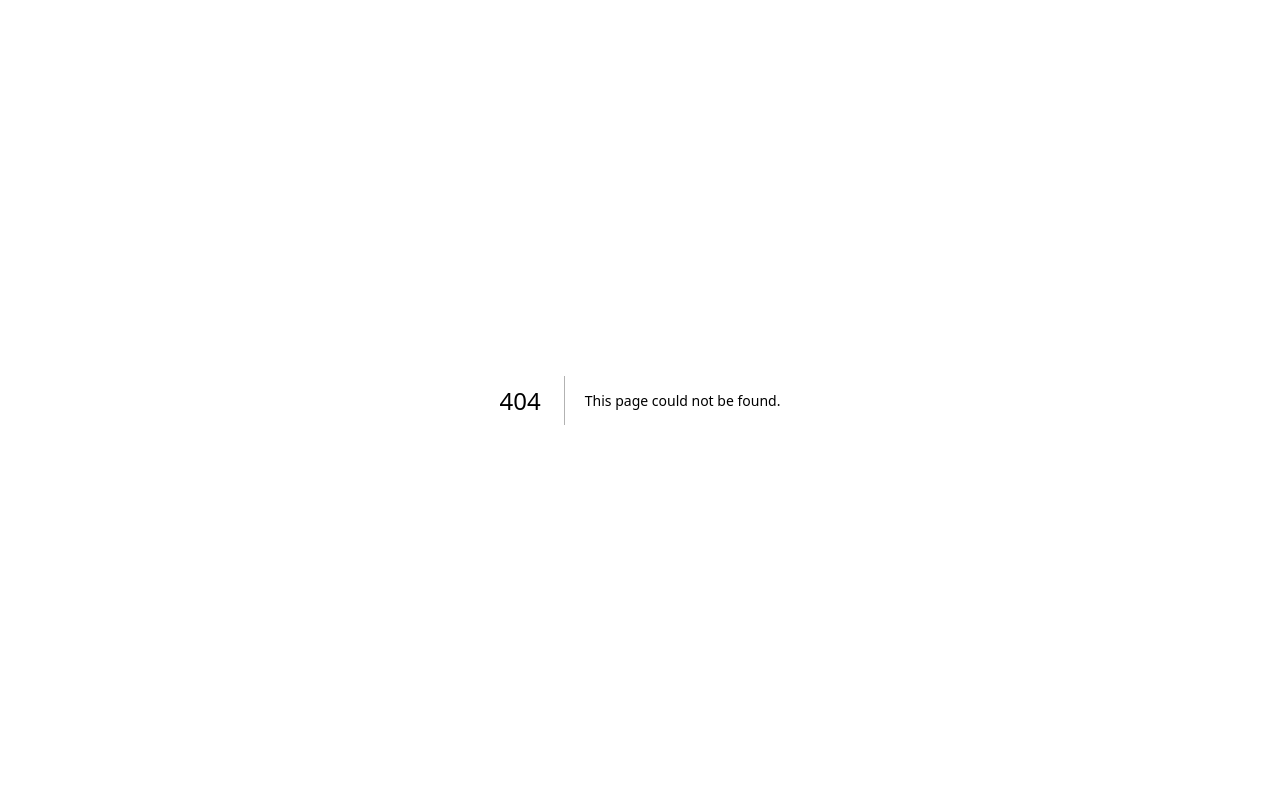
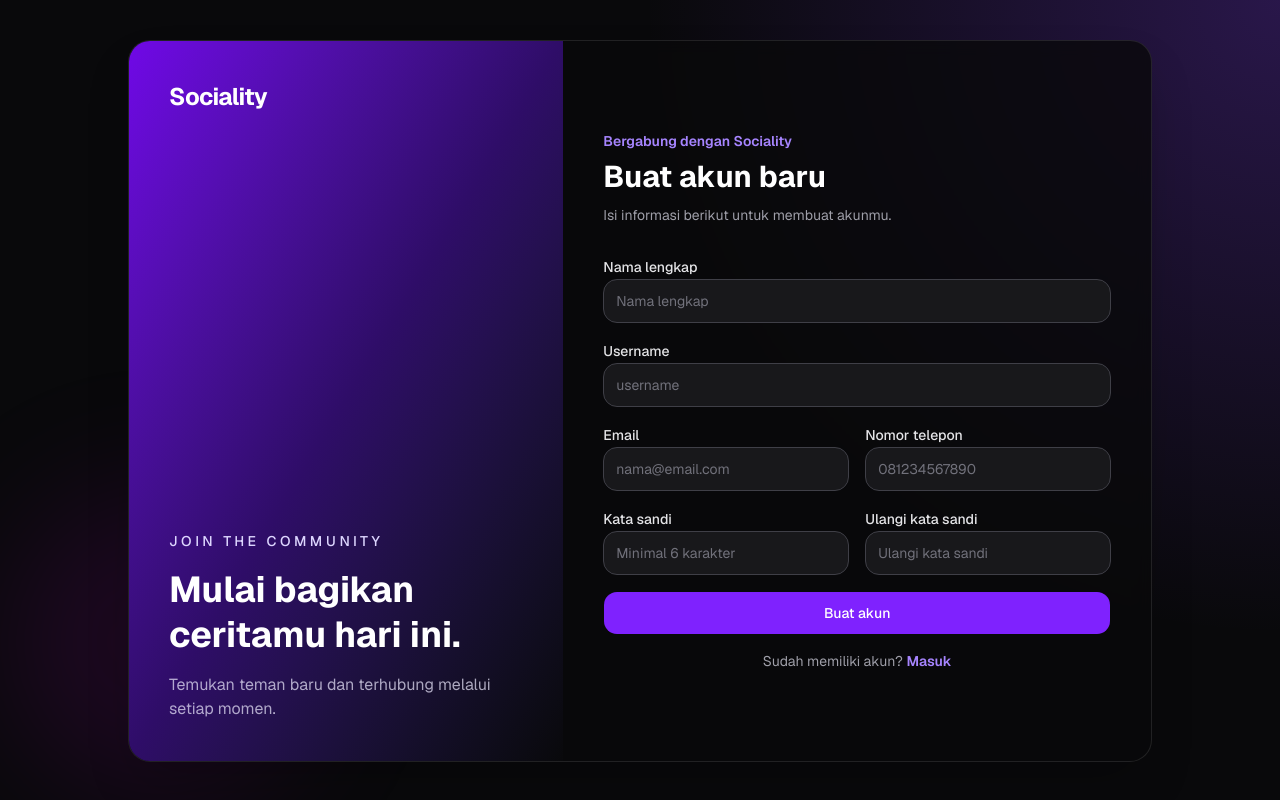
Before and after one commit to thesar1305/sociality-frontend-mvp-thesar1305, a Next.js app: page /register in a window 1280 px wide. Before the commit this address had no page. Built offline with nearby package versions, Linux system fonts and the light colour scheme; no server answers.

Commit message:
feat: add user registration flow

```diff
--- a/src/app/login/page.tsx
+++ b/src/app/login/page.tsx
@@ -8,7 +8,10 @@ export const metadata: Metadata = {
   description: 'Masuk ke akun Sociality.',
 };
 
-export default function LoginPage() {
+export default async function LoginPage({ searchParams }: LoginPageProps) {
+  const { registered } = await searchParams;
+  const registrationSuccess = registered === '1';
+
   return (
     <main className='relative flex min-h-screen items-center justify-center overflow-hidden bg-zinc-950 px-4 py-10 text-white'>
       <div className='absolute inset-0 bg-[radial-gradient(circle_at_top_left,_rgba(124,58,237,0.28),_transparent_42%)]' />
@@ -50,10 +53,16 @@ export default function LoginPage() {
               Gunakan email dan kata sandi yang telah terdaftar.
             </p>
 
-            <LoginForm />
+            <LoginForm registrationSuccess={registrationSuccess} />
           </div>
         </div>
       </section>
     </main>
   );
 }
+
+type LoginPageProps = {
+  searchParams: Promise<{
+    registered?: string | string[];
+  }>;
+};
--- /dev/null
+++ b/src/app/register/page.tsx
@@ -0,0 +1,59 @@
+import type { Metadata } from 'next';
+import Link from 'next/link';
+
+import { RegisterForm } from '@/components/sociality/register-form';
+
+export const metadata: Metadata = {
+  title: 'Daftar | Sociality',
+  description: 'Buat akun Sociality.',
+};
+
+export default function RegisterPage() {
+  return (
+    <main className='relative flex min-h-screen items-center justify-center overflow-hidden bg-zinc-950 px-4 py-10 text-white'>
+      <div className='absolute inset-0 bg-[radial-gradient(circle_at_top_right,_rgba(124,58,237,0.28),_transparent_42%)]' />
+      <div className='absolute bottom-0 left-0 size-80 rounded-full bg-fuchsia-600/10 blur-3xl' />
+
+      <section className='relative z-10 grid w-full max-w-5xl overflow-hidden rounded-3xl border border-white/10 bg-zinc-950/80 shadow-2xl backdrop-blur lg:grid-cols-[0.85fr_1.15fr]'>
+        <div className='hidden min-h-[720px] flex-col justify-between bg-gradient-to-br from-violet-700 via-violet-950 to-zinc-950 p-10 lg:flex'>
+          <Link href='/' className='text-2xl font-bold tracking-tight'>
+            Sociality
+          </Link>
+
+          <div>
+            <p className='text-sm font-medium uppercase tracking-[0.25em] text-violet-200'>
+              Join the community
+            </p>
+            <h1 className='mt-4 text-4xl font-bold leading-tight'>
+              Mulai bagikan ceritamu hari ini.
+            </h1>
+            <p className='mt-4 text-violet-100/70'>
+              Temukan teman baru dan terhubung melalui setiap momen.
+            </p>
+          </div>
+        </div>
+
+        <div className='flex min-h-[720px] items-center p-6 sm:p-10'>
+          <div className='mx-auto w-full max-w-xl'>
+            <Link
+              href='/'
+              className='mb-8 inline-block text-xl font-bold tracking-tight lg:hidden'
+            >
+              Sociality
+            </Link>
+
+            <p className='text-sm font-semibold text-violet-400'>
+              Bergabung dengan Sociality
+            </p>
+            <h2 className='mt-2 text-3xl font-bold'>Buat akun baru</h2>
+            <p className='mb-7 mt-2 text-sm leading-6 text-zinc-400'>
+              Isi informasi berikut untuk membuat akunmu.
+            </p>
+
+            <RegisterForm />
+          </div>
+        </div>
+      </section>
+    </main>
+  );
+}
--- a/src/components/sociality/login-form.tsx
+++ b/src/components/sociality/login-form.tsx
@@ -11,17 +11,21 @@ import { Button } from '@/components/ui/button';
 import { loginUser } from '@/lib/api/auth';
 import { getApiErrorMessage } from '@/lib/api/client';
 import { saveAccessToken } from '@/lib/auth/storage';
-import { setSession } from '@/lib/store/auth-slice';
-import { useAppDispatch, useAppSelector } from '@/lib/store/hooks';
+
+import { useAppSelector } from '@/lib/store/hooks';
 import { loginSchema, type LoginFormValues } from '@/lib/validation/auth';
 import { extractAccessToken } from '@/types/auth';
 
 const inputClassName =
   'h-11 w-full rounded-xl border border-zinc-700 bg-zinc-900 px-3 text-sm text-white outline-none transition placeholder:text-zinc-500 focus:border-violet-500 focus:ring-2 focus:ring-violet-500/20';
 
-export function LoginForm() {
+type LoginFormProps = {
+  registrationSuccess?: boolean;
+};
+
+export function LoginForm({ registrationSuccess = false }: LoginFormProps) {
   const router = useRouter();
-  const dispatch = useAppDispatch();
+
   const { isAuthenticated, isHydrated } = useAppSelector((state) => state.auth);
   const [formError, setFormError] = useState<string | null>(null);
 
@@ -45,8 +49,7 @@ export function LoginForm() {
     },
     onSuccess: (token) => {
       saveAccessToken(token);
-      dispatch(setSession(token));
-      router.replace('/');
+      window.location.replace('/');
     },
     onError: (error) => {
       setFormError(getApiErrorMessage(error));
@@ -66,6 +69,14 @@ export function LoginForm() {
 
   return (
     <form className='space-y-5' onSubmit={onSubmit} noValidate>
+      {registrationSuccess ? (
+        <p
+          role='status'
+          className='rounded-xl border border-emerald-500/40 bg-emerald-500/10 px-3 py-2 text-sm text-emerald-300'
+        >
+          Akun berhasil dibuat. Silakan masuk.
+        </p>
+      ) : null}
       {formError ? (
         <p
           role='alert'
--- /dev/null
+++ b/src/components/sociality/register-form.tsx
@@ -0,0 +1,204 @@
+'use client';
+
+import { zodResolver } from '@hookform/resolvers/zod';
+import { useMutation } from '@tanstack/react-query';
+import Link from 'next/link';
+
+import { useState } from 'react';
+import { useForm } from 'react-hook-form';
+
+import { Button } from '@/components/ui/button';
+import { registerUser } from '@/lib/api/auth';
+import { getApiErrorMessage } from '@/lib/api/client';
+import { registerSchema, type RegisterFormValues } from '@/lib/validation/auth';
+
+const inputClassName =
+  'h-11 w-full rounded-xl border border-zinc-700 bg-zinc-900 px-3 text-sm text-white outline-none transition placeholder:text-zinc-500 focus:border-violet-500 focus:ring-2 focus:ring-violet-500/20';
+
+export function RegisterForm() {
+  const [formError, setFormError] = useState<string | null>(null);
+
+  const {
+    register,
+    handleSubmit,
+    formState: { errors },
+  } = useForm<RegisterFormValues>({
+    resolver: zodResolver(registerSchema),
+    defaultValues: {
+      name: '',
+      username: '',
+      email: '',
+      phone: '',
+      password: '',
+      confirmPassword: '',
+    },
+  });
+
+  const registerMutation = useMutation({
+    mutationFn: registerUser,
+    onSuccess: () => {
+      window.location.replace('/login?registered=1');
+    },
+    onError: (error) => {
+      setFormError(getApiErrorMessage(error));
+    },
+  });
+
+  const onSubmit = handleSubmit((values) => {
+    setFormError(null);
+    registerMutation.mutate(values);
+  });
+
+  return (
+    <form className='space-y-4' onSubmit={onSubmit} noValidate>
+      {formError ? (
+        <p
+          role='alert'
+          className='rounded-xl border border-red-500/40 bg-red-500/10 px-3 py-2 text-sm text-red-300'
+        >
+          {formError}
+        </p>
+      ) : null}
+
+      <div className='space-y-2'>
+        <label htmlFor='name' className='text-sm font-medium text-zinc-200'>
+          Nama lengkap
+        </label>
+        <input
+          id='name'
+          autoComplete='name'
+          placeholder='Nama lengkap'
+          aria-invalid={Boolean(errors.name)}
+          className={inputClassName}
+          {...register('name')}
+        />
+        {errors.name ? (
+          <p className='text-sm text-red-400'>{errors.name.message}</p>
+        ) : null}
+      </div>
+
+      <div className='space-y-2'>
+        <label htmlFor='username' className='text-sm font-medium text-zinc-200'>
+          Username
+        </label>
+        <input
+          id='username'
+          autoComplete='username'
+          placeholder='username'
+          aria-invalid={Boolean(errors.username)}
+          className={inputClassName}
+          {...register('username')}
+        />
+        {errors.username ? (
+          <p className='text-sm text-red-400'>{errors.username.message}</p>
+        ) : null}
+      </div>
+
+      <div className='grid gap-4 sm:grid-cols-2'>
+        <div className='space-y-2'>
+          <label htmlFor='email' className='text-sm font-medium text-zinc-200'>
+            Email
+          </label>
+          <input
+            id='email'
+            type='email'
+            autoComplete='email'
+            placeholder='nama@email.com'
+            aria-invalid={Boolean(errors.email)}
+            className={inputClassName}
+            {...register('email')}
+          />
+          {errors.email ? (
+            <p className='text-sm text-red-400'>{errors.email.message}</p>
+          ) : null}
+        </div>
+
+        <div className='space-y-2'>
+          <label htmlFor='phone' className='text-sm font-medium text-zinc-200'>
+            Nomor telepon
+          </label>
+          <input
+            id='phone'
+            type='tel'
+            autoComplete='tel'
+            placeholder='081234567890'
+            aria-invalid={Boolean(errors.phone)}
+            className={inputClassName}
+            {...register('phone')}
+          />
+          {errors.phone ? (
+            <p className='text-sm text-red-400'>{errors.phone.message}</p>
+          ) : null}
+        </div>
+      </div>
+
+      <div className='grid gap-4 sm:grid-cols-2'>
+        <div className='space-y-2'>
+          <label
+            htmlFor='password'
+            className='text-sm font-medium text-zinc-200'
+          >
+            Kata sandi
+          </label>
+          <input
+            id='password'
+            type='password'
+            autoComplete='new-password'
+            placeholder='Minimal 6 karakter'
+            aria-invalid={Boolean(errors.password)}
+            className={inputClassName}
+            {...register('password')}
+          />
+          {errors.password ? (
+            <p className='text-sm text-red-400'>{errors.password.message}</p>
+          ) : null}
+        </div>
+
+        <div className='space-y-2'>
+          <label
+            htmlFor='confirmPassword'
+            className='text-sm font-medium text-zinc-200'
+          >
+            Ulangi kata sandi
+          </label>
+          <input
+            id='confirmPassword'
+            type='password'
+            autoComplete='new-password'
+            placeholder='Ulangi kata sandi'
+            aria-invalid={Boolean(errors.confirmPassword)}
+            className={inputClassName}
+            {...register('confirmPassword')}
+          />
+          {errors.confirmPassword ? (
+            <p className='text-sm text-red-400'>
+              {errors.confirmPassword.message}
+            </p>
+          ) : null}
+        </div>
+      </div>
+
+      <Button
+        type='submit'
+        disabled={registerMutation.isPending}
+        className='h-11 w-full rounded-xl bg-violet-600 text-white hover:bg-violet-500'
+      >
+        {registerMutation.isPending ? 'Mendaftarkan...' : 'Buat akun'}
+      </Button>
+
+      <p className='text-center text-sm text-zinc-400'>
+        Sudah memiliki akun?{' '}
+        <Link
+          href='/login'
+          onClick={(event) => {
+            event.preventDefault();
+            window.location.replace('/login');
+          }}
+          className='font-semibold text-violet-400 hover:text-violet-300'
+        >
+          Masuk
+        </Link>
+      </p>
+    </form>
+  );
+}
```
